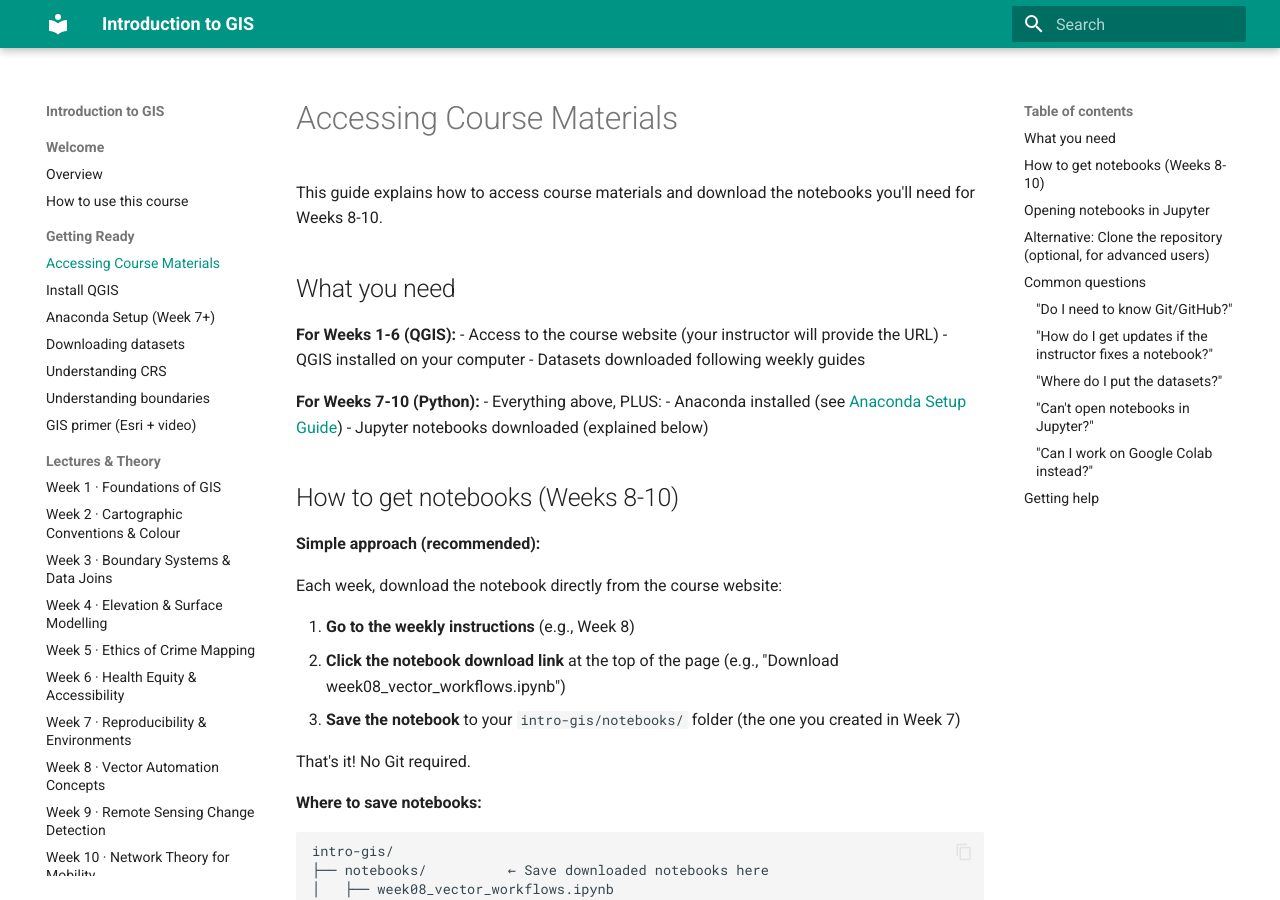
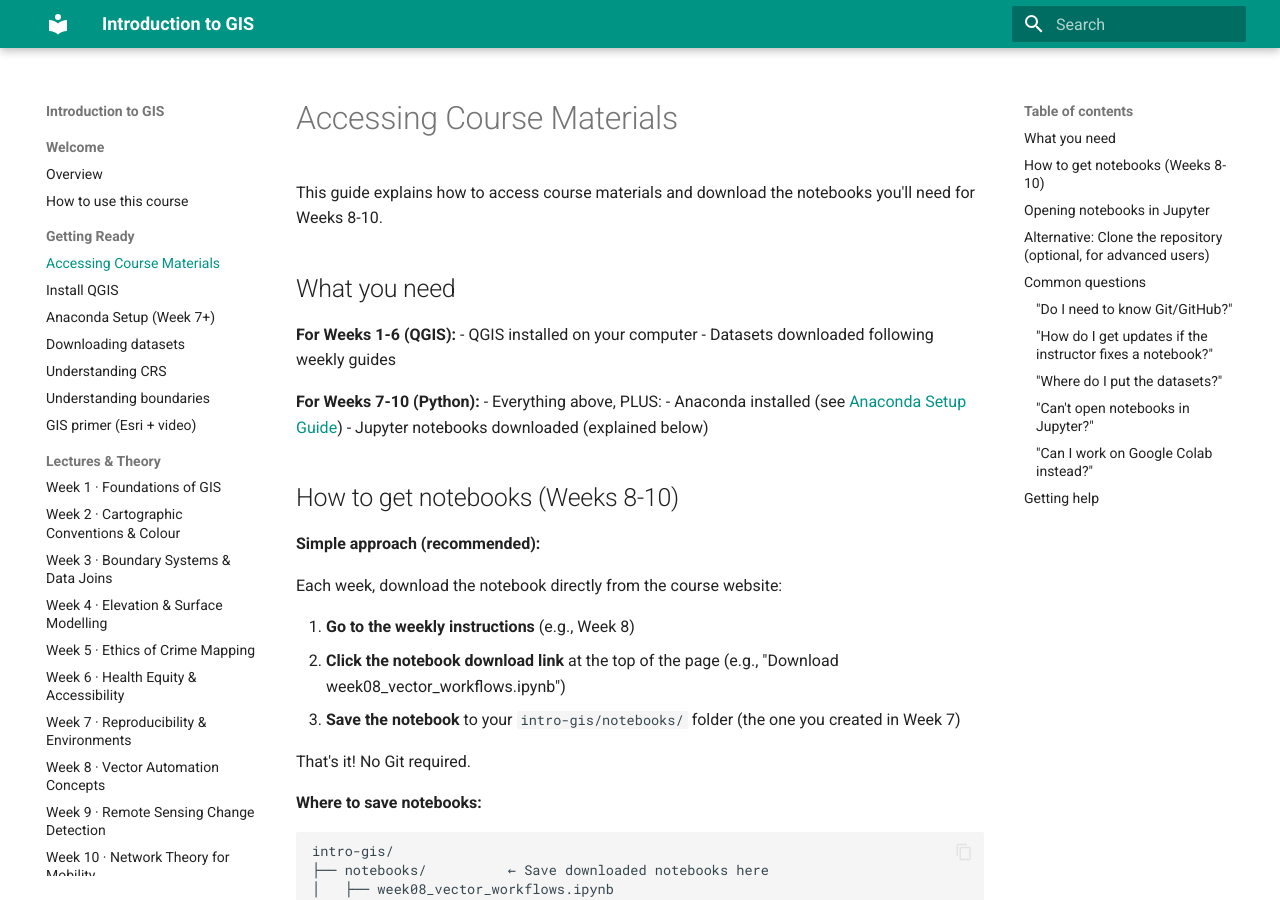
Before and after one commit to clairecda/GIS_teaching, an MkDocs documentation site: the page built from site_docs/onboarding/accessing-course-materials.md, in a window 1280 px wide and 900 px high. Built offline with MkDocs 1.6.1 and Material for MkDocs 9.7.7, drawn with Linux system fonts in a browser that asks for light colours.

Commit message:
removed url note

```diff
--- a/site_docs/onboarding/accessing-course-materials.md
+++ b/site_docs/onboarding/accessing-course-materials.md
@@ -5,7 +5,6 @@ This guide explains how to access course materials and download the notebooks yo
 ## What you need
 
 **For Weeks 1-6 (QGIS):**
-- Access to the course website (your instructor will provide the URL)
 - QGIS installed on your computer
 - Datasets downloaded following weekly guides
 
```
